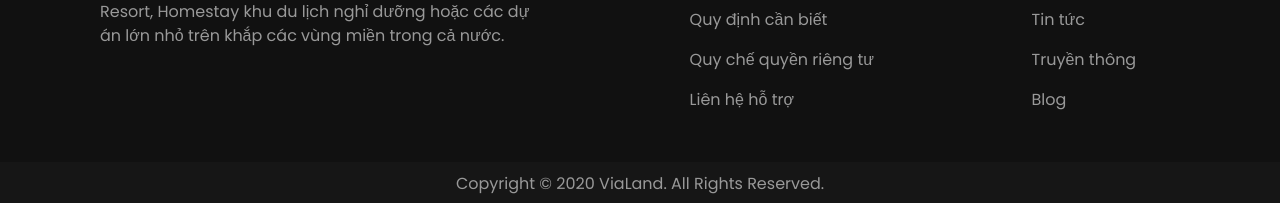
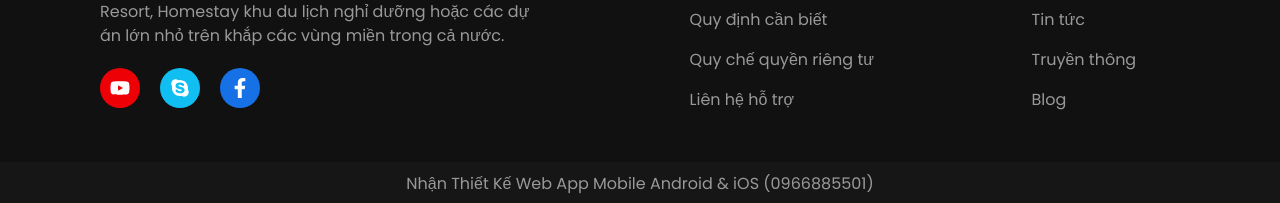
Before and after one commit to blackparadise0407/vialand, a React (Create React App) app: page / in a window 1280 px wide. Shown: the part 1734-1937 px from the top of the page. Built offline with nearby package versions, Linux system fonts and the light colour scheme; no server answers; the database is empty.

Commit message:
Add icon link

```diff
--- a/src/layouts/MainLayout/Footer.tsx
+++ b/src/layouts/MainLayout/Footer.tsx
@@ -1,5 +1,6 @@
 import { ReactNode } from 'react'
 import { useTranslation } from 'react-i18next'
+import { FaFacebookF, FaSkype, FaYoutube } from 'react-icons/fa'
 import { Link } from 'react-router-dom'
 
 type FooterSectionProps = {
@@ -31,6 +32,32 @@ export default function Footer() {
       <footer className="p-[40px] md:py-[50px] md:px-[100px] flex justify-between flex-wrap space-x-[30px]">
         <FooterSection className="md:w-[40%]" title="Vialand">
           <p className="text-[#999]">{t('footer.description')}</p>
+          <div className="flex gap-5 mt-5">
+            <a
+              className="w-[40px] h-[40px] grid place-items-center rounded-full text-xl text-white bg-[#EE0007]"
+              href="https://www.youtube.com/channel/UC-RgeGg8IXuNBl9gqEeqJoQ"
+              target="_blank"
+              rel="noreferrer"
+            >
+              <FaYoutube />
+            </a>
+            <a
+              className="w-[40px] h-[40px] grid place-items-center rounded-full text-xl text-white bg-[#10BEF2]"
+              href="/"
+              target="_blank"
+              rel="noreferrer"
+            >
+              <FaSkype />
+            </a>
+            <a
+              className="w-[40px] h-[40px] grid place-items-center rounded-full text-xl text-white bg-[#1771E6]"
+              href="https://www.facebook.com/vialand.co"
+              target="_blank"
+              rel="noreferrer"
+            >
+              <FaFacebookF />
+            </a>
+          </div>
         </FooterSection>
         <FooterSection className="hidden md:block" title="Quick Links">
           <ul className="flex flex-col space-y-4">
@@ -93,7 +120,7 @@ export default function Footer() {
       </footer>
       <div className="py-[10px] px-[100px] bg-[#161616]">
         <p className="text-[#999] text-center">
-          Copyright © 2020 ViaLand. All Rights Reserved.
+          Nhận Thiết Kế Web App Mobile Android & iOS (0966885501)
         </p>
       </div>
     </div>
```
